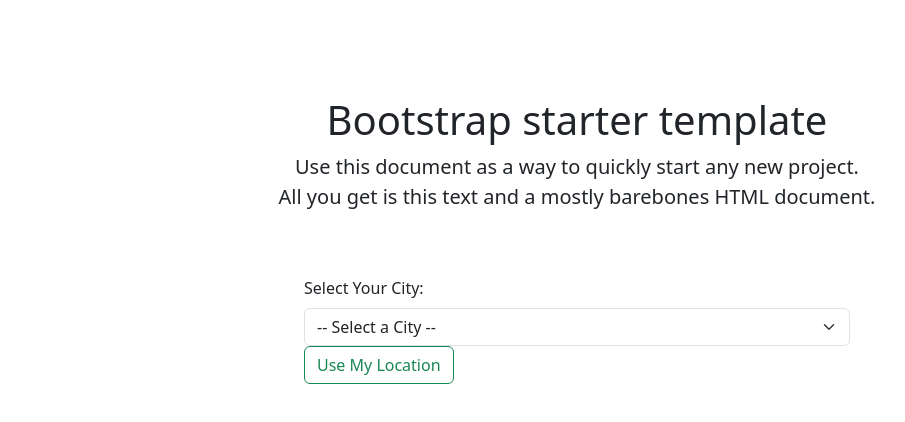
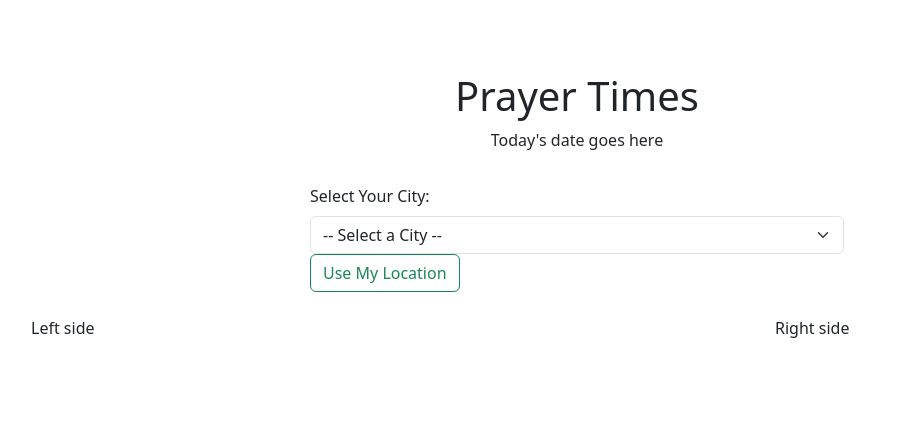
Before and after one commit to zaidmian/MIST2025, a plain HTML site: page web/index.html in a window 1280 px wide. Shown: the whole page, without its empty margins (63-968 px from the left). Drawn offline with nearby package versions, Linux system fonts and the light colour scheme.

Commit message:
Integrated Ahmed's layout code into index.html

```diff
--- a/web/index.html
+++ b/web/index.html
@@ -22,17 +22,24 @@
 <body>
 <div class="container py-5">
 
-  <!--  TODO Layout goes in here (replace this div) -->
-  <div class="text-center py-5 px-3">
-    <h1>Bootstrap starter template</h1>
-    <p class="lead">Use this document as a way to quickly start any new project.<br> All you get is this text and a
-      mostly barebones HTML document.</p>
+  <div class="container-fluid py-4">
+
+    <div class="row mb-3">
+      <header class="text-center">
+        <h1>Prayer Times</h1>
+        <p id="currentData">Today's date goes here</p>
+      </header>
     </div>
 
     <div class="row justify-content-center mb-4">
       <div class="col-md-6" id="city-selector-container"></div>
     </div>
 
+    <div class="row">
+      <div class="col-lg-8">Left side</div>
+      <div class="col-lg-4">Right side</div>
+    </div>
+  </div>
 
 </div>
 
```
Lines whose indentation alone changed are shown as unchanged.
